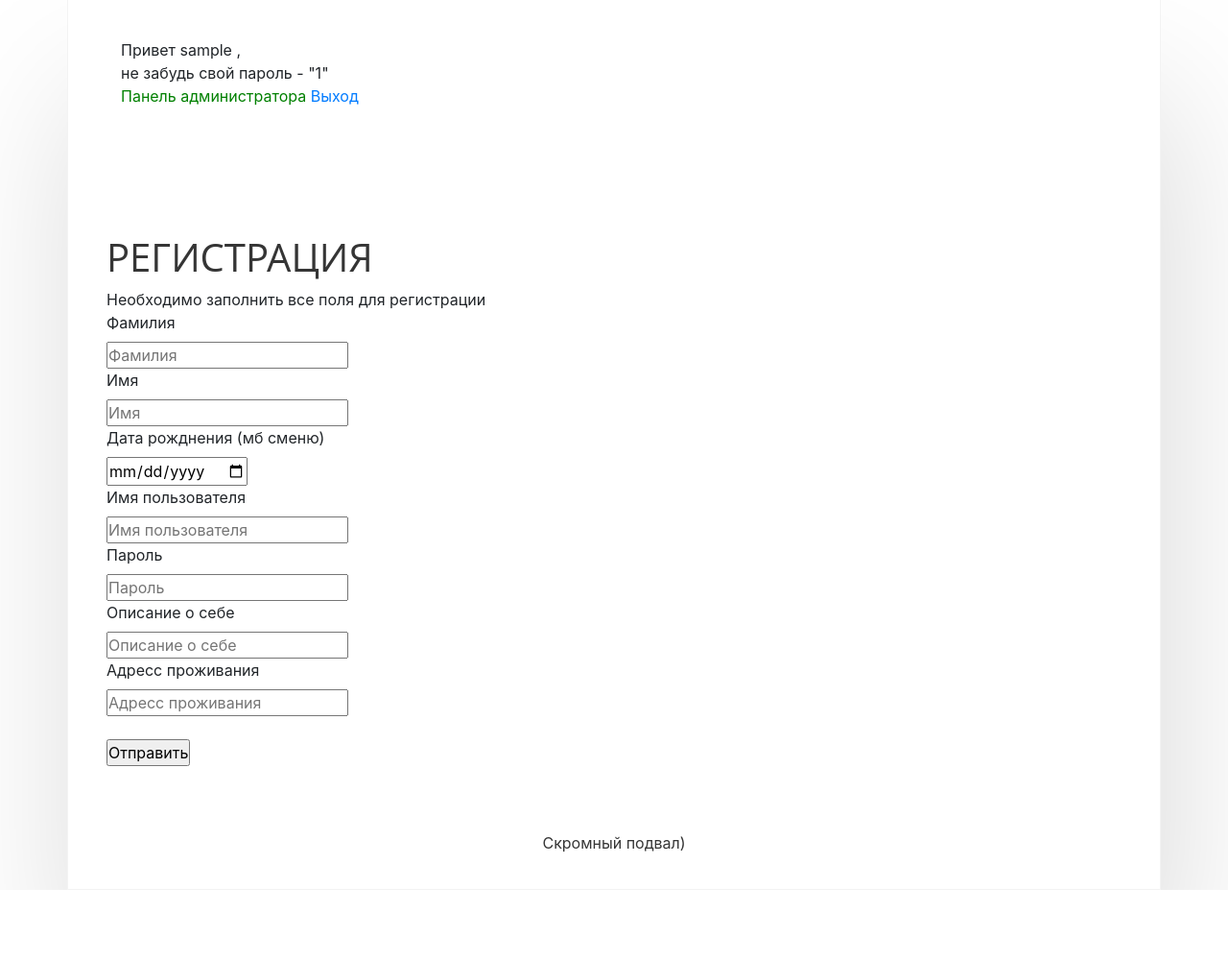
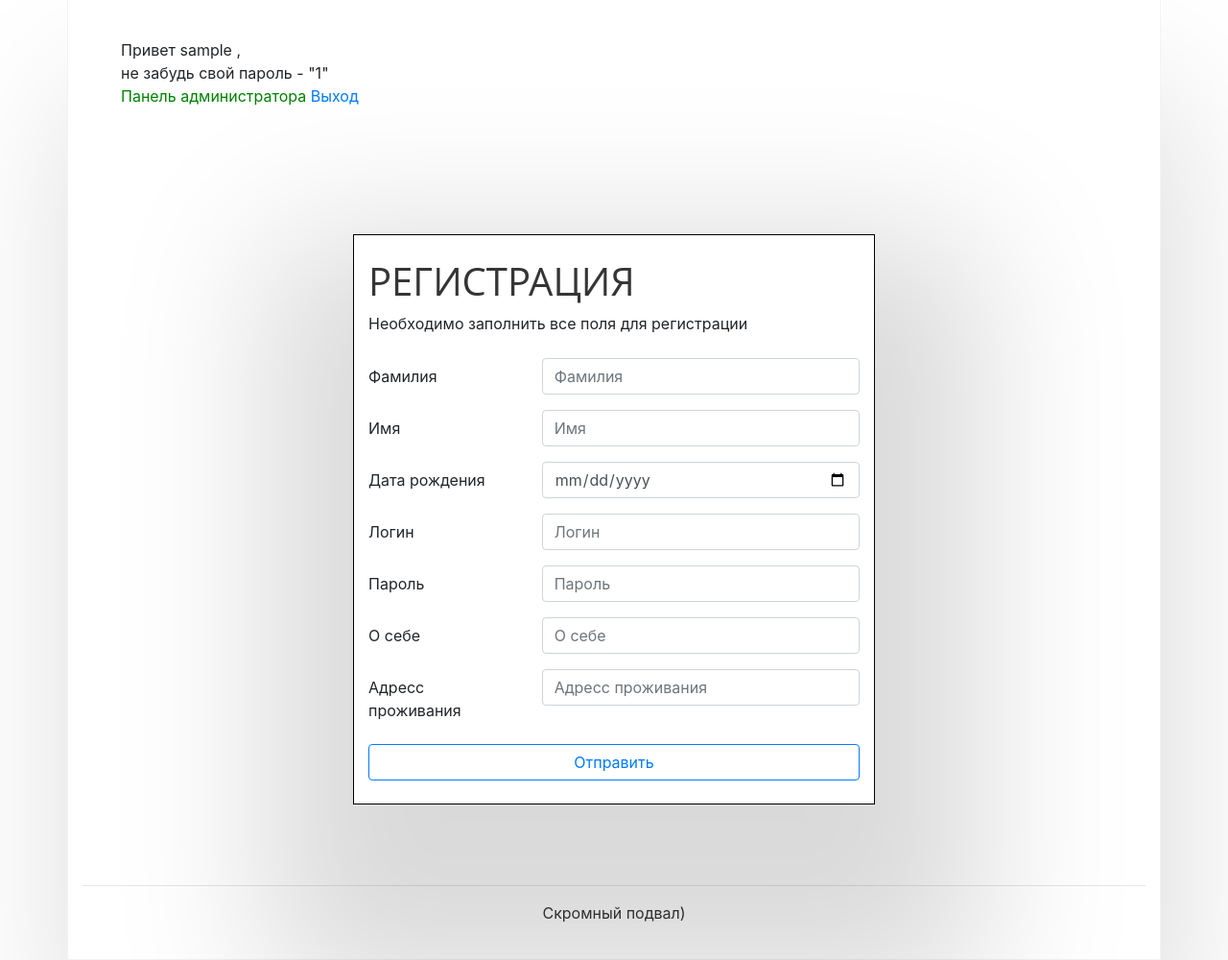
Before and after one commit to Maksim2000menma/mvctest2, a PHP site: page /registration in a window 1280 px wide. Shown: the whole page at 96% size. Before the commit the page ends 927 px from the top, so only its background shows below. Run offline with PHP 8.4, Linux system fonts and the light colour scheme; the visitor is signed in with stand-in values (Sample User, id 1); some libraries are stand-ins or nearby versions.

Commit message:
nice form

```diff
--- a/www/application/controllers/controller_registration.php
+++ b/www/application/controllers/controller_registration.php
@@ -30,7 +30,7 @@ class Controller_Registration extends Controller
 			$date = $_POST['date'];
 
 			$this->model->CreateUser($last_name, $first_name, $login, $password, $description, $address, $date);
-			header('Location:/portfolio/');
+			header('Location:/list/');
 			var_dump($last_name, $first_name, $login, $password, $description, $address, $date);//вывод информации о переменной
 		}
 
--- a/www/application/views/registration_view.php
+++ b/www/application/views/registration_view.php
@@ -1,16 +1,81 @@
-<h1>Регистрация</h1>
-<p>Необходимо заполнить все поля для регистрации</p>
+<!-- <h1>Регистрация</h1>
+<p>Необходимо заполнить все поля для регистрации</p> -->
 
-<form  action="" method="post"><!--action="/application/views/registration_view.php"   or  /controller_registration.php-->
+<!-- <div>
+
+<form  action="" method="post">
   <p><label>Фамилия&emsp;</label><br><input type="text" name="last_name" placeholder="Фамилия" required></p>
   <p><label>Имя&emsp;</label><br><input type="text" name="first_name" placeholder="Имя"></p>
   <p><label>Дата рожднения  (мб сменю)&emsp;</label><br><input type="date" name="date" placeholder="Дата рожднения  (мб сменю)"></p>
   <p><label>Имя пользователя&emsp;</label><br><input type="text" name="login" placeholder="Имя пользователя"></p>
   <p><label>Пароль &emsp;</label><br><input type="password" name="password" id="pass" placeholder="Пароль"></p>
-  <!-- <p><label>Повторите пароль&emsp;</label><br><input type="text" name="" placeholder="Повторите пароль"></p> -->
   <p><label>Описание о себе&emsp;</label><br><input type="text" name="description" placeholder="Описание о себе"></p>
-  <p><label>Адресс проживания&emsp;</label><br><input type="text" name="address" placeholder="Адресс проживания"></p>
+  <p><label>Адресс проживания&emsp;</label><br><input class="form-control" type="text" name="address" placeholder="Адресс проживания"></p>
   <br>
-
   <input name="submitadd" type="submit" required value="Отправить">
 </form>
+
+</div> -->
+
+ <form  action="" method="post">
+<div class="row justify-content-center">
+   <div class="col-md-6 col-sm-10 col-xs-10 form_window">
+     <br>
+     <h1>Регистрация</h1>
+     <p>Необходимо заполнить все поля для регистрации</p>
+     <br>
+  <div class="form-group row">
+    <label for="inputPassword" class="col-sm-4 col-form-label">Фамилия</label>
+    <div class="col-sm-8">
+      <input type="text" name="last_name" class="form-control" placeholder="Фамилия" required>
+    </div>
+  </div>
+
+  <div class="form-group row">
+    <label for="inputPassword" class="col-sm-4 col-form-label">Имя</label>
+    <div class="col-sm-8">
+      <input type="text" name="first_name" class="form-control" placeholder="Имя" required>
+    </div>
+  </div>
+
+  <div class="form-group row">
+    <label for="inputPassword" class="col-sm-4 col-form-label">Дата рождения</label>
+    <div class="col-sm-8">
+      <input type="date" name="date" class="form-control" placeholder="Дата рождения">
+    </div>
+  </div>
+
+  <div class="form-group row">
+    <label for="inputPassword" class="col-sm-4 col-form-label">Логин</label>
+    <div class="col-sm-8">
+      <input type="text" name="login" class="form-control" placeholder="Логин" required>
+    </div>
+  </div>
+
+  <div class="form-group row">
+    <label for="inputPassword" class="col-sm-4 col-form-label">Пароль</label>
+    <div class="col-sm-8">
+      <input type="password" name="password" class="form-control" placeholder="Пароль" required>
+    </div>
+  </div>
+
+  <div class="form-group row">
+    <label for="inputPassword" class="col-sm-4 col-form-label">О себе</label>
+    <div class="col-sm-8">
+      <input type="text" name="description" class="form-control" placeholder="О себе">
+    </div>
+  </div>
+
+  <div class="form-group row">
+    <label for="inputPassword" class="col-sm-4 col-form-label">Адресс проживания</label>
+    <div class="col-sm-8">
+      <input type="text" name="address" class="form-control" placeholder="Адресс проживания">
+    </div>
+  </div>
+
+  <input name="submitadd" class="btn btn-outline-primary full_width" type="submit" required value="Отправить">
+<br>
+<br>
+   </div>
+ </div>
+</form>
--- a/www/application/views/static_view.php
+++ b/www/application/views/static_view.php
@@ -1 +1,2 @@
 <h1>Страница ознакомления</h1>
+<p class="normal_size">Информация о приложении</p>
--- a/www/application/views/template_view.php
+++ b/www/application/views/template_view.php
@@ -64,6 +64,7 @@
 
 
 		<div id="footer">
+			<hr>
 			<p>Скромный подвал)</p>
 		</div>
 
--- a/www/css/style.css
+++ b/www/css/style.css
@@ -311,3 +311,19 @@ a {
 	width: 40px;
 	height: 40px;
 }
+.size_button{
+	width:300px;
+}
+.small_mar_vert{
+	margin:10px 0px;
+}
+.norm_mar_vert{
+	margin:50px 0px;
+}
+.full_width{
+	width: 100%;
+}
+.form_window{
+	border:1px solid black;
+	box-shadow: 10px 100px 150px 100px rgba(0,0,0,0.15);
+}
```
Also changed, not shown: www/application/views/login_view.php (+38 -3 lines), www/application/views/main_view.php (+9 -8 lines).
